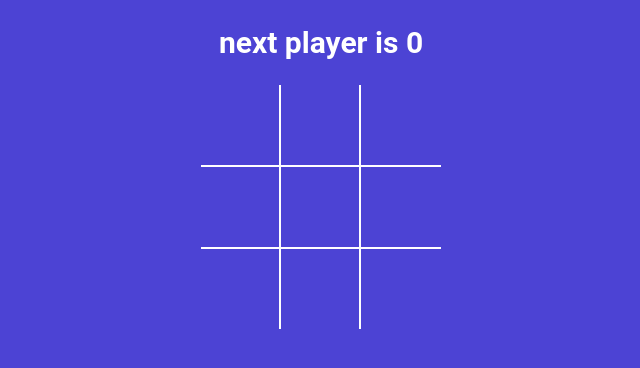
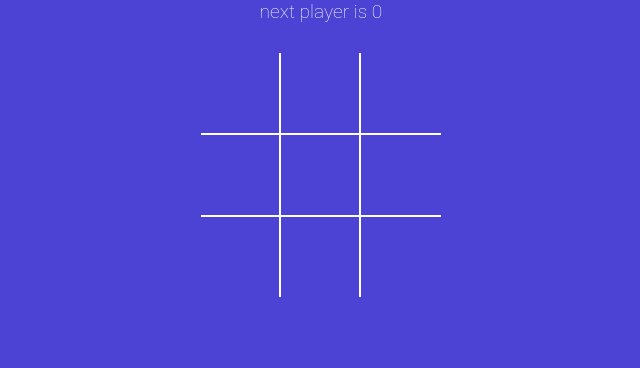
Before and after one commit to pradeepSDE/Tictactoe-game, a React (Vite) app: page / in a window 1280 px wide. Shown: the top 368 px of the page, without its empty margins (319-959 px from the left). Built offline with nearby package versions, Linux system fonts and the light colour scheme.

Commit message:
finalised the functionality

```diff
--- a/src/App.jsx
+++ b/src/App.jsx
@@ -1,7 +1,8 @@
 import './styles.scss';
 import { useState } from 'react';
 import Board from './components/Board';
-import {calculateWinner} from './winner.js'
+import {calculateWinner} from './winner.js';
+import StatusMessage from './components/StatusMessage';
 
 function App() {
 
@@ -11,9 +12,7 @@
 
   const winner = calculateWinner(squares)
 
-const nextPlayer=(isXNext? 'X':'0')
 
-const statusMessage = winner ? `winner is ${winner}`:`next player is ${nextPlayer}`;
 
   const handlesquareclick = clickedposition =>{
 
@@ -36,9 +35,7 @@
 
   return (
     <div className="app">
-      <h2>
- {statusMessage}
-      </h2>
+      <StatusMessage winner={winner} isXNext={isXNext} squares={squares}/>
       <Board squares={squares} handlesquareclick={handlesquareclick} />
 
     </div>
@@ -46,4 +43,4 @@
   );
 }
 
-export default App
+export default App;
--- a/src/components/Board.jsx
+++ b/src/components/Board.jsx
@@ -1,7 +1,6 @@
-
 import Square from './Square'
 
-const Board=({   squares,  handlesquareclick})=>{
+const Board=({squares,  handlesquareclick})=>{
 
       const renderSquare=position=>{
         return(
--- /dev/null
+++ b/src/components/StatusMessage.jsx
@@ -0,0 +1,25 @@
+const StatusMessage = ({winner , isXNext , squares})=>{
+    const noMovesLeft = squares.every(squareValue=> squareValue !== null)
+    const nextPlayer=(isXNext? 'X':'0')
+
+
+const renderStatusMessage = ()=>{
+    if(winner){
+        return <div>winner is {winner}</div>
+    }
+     if(!winner && noMovesLeft){
+         return <div>Match Tie!!</div>;
+        }
+
+        if(!winner && !noMovesLeft){
+            return <div>next player is {nextPlayer}</div>;
+        }
+        return null;
+
+
+};
+return <div className="status-message">{renderStatusMessage()}</div>
+
+};
+
+export default StatusMessage;
```
